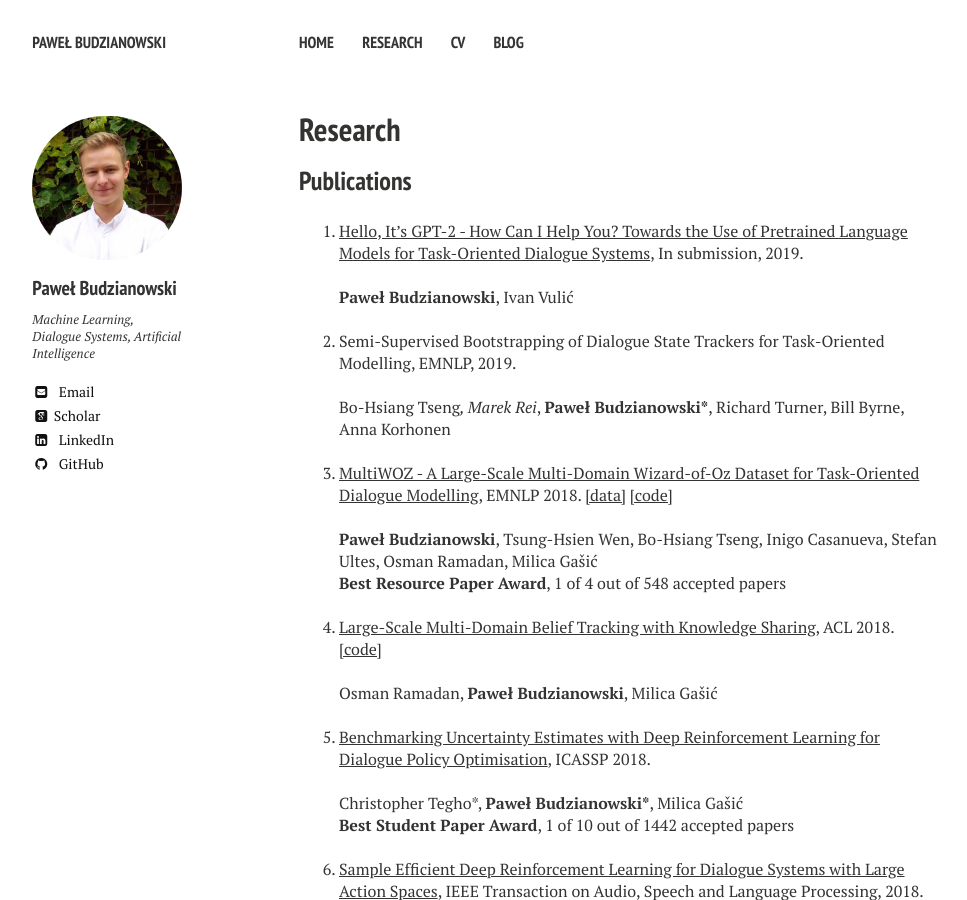
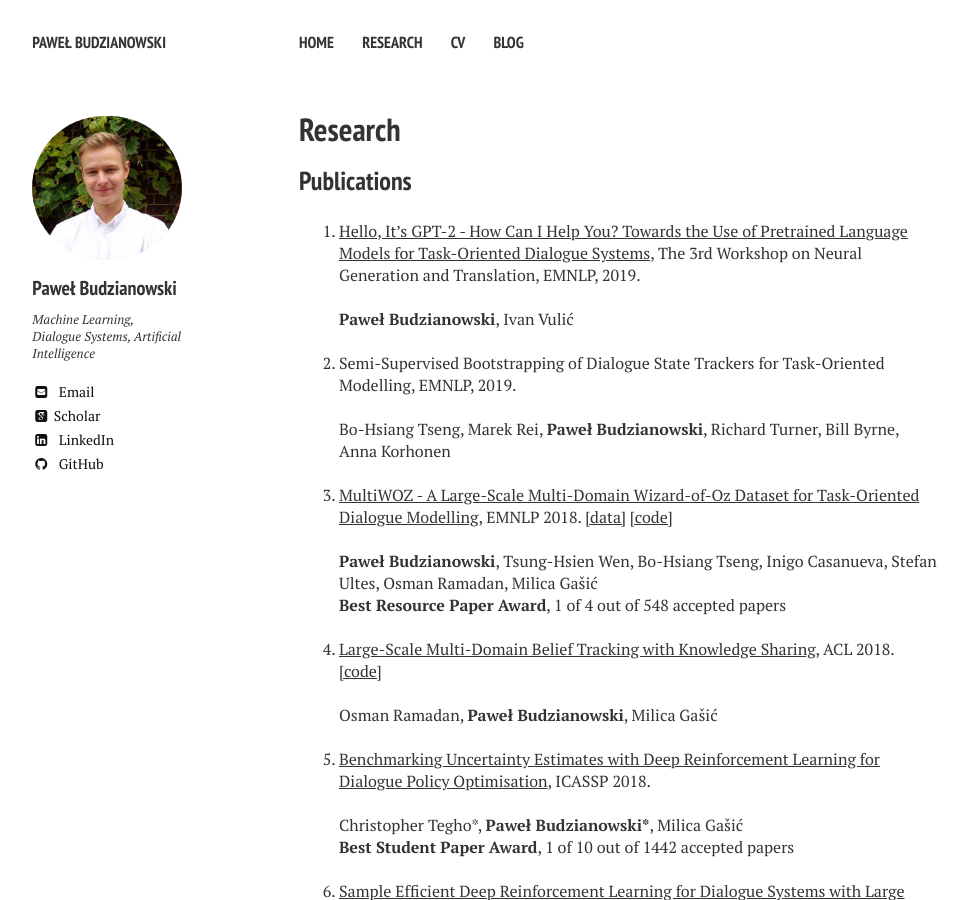
Before and after one commit to pawel-polyai/budzianowski.github.io, a Jekyll site: the page built from research.md, in a window 1280 px wide and 900 px high. Shown: the whole window, without its empty margins (21-988 px from the left). Built offline with Jekyll 4.4.1, drawn with Linux system fonts in a browser that asks for light colours; nearby versions of some CDN libraries; some web fonts are replaced.

Commit message:
Update research.md

```diff
--- a/research.md
+++ b/research.md
@@ -8,7 +8,7 @@ comments: false
 ---
 
 ## Publications
-11. [Hello, It’s GPT-2 - How Can I Help You? Towards the Use of Pretrained Language Models for Task-Oriented Dialogue Systems](https://arxiv.org/pdf/1907.05774.pdf), In submission, 2019.
+11. [Hello, It’s GPT-2 - How Can I Help You? Towards the Use of Pretrained Language Models for Task-Oriented Dialogue Systems](https://arxiv.org/pdf/1907.05774.pdf), The 3rd Workshop on Neural Generation and Translation, EMNLP, 2019.
 <br/>
 <br/>
 <b>Paweł Budzianowski</b>, Ivan Vulić
@@ -17,7 +17,7 @@ comments: false
 10. Semi-Supervised Bootstrapping of Dialogue State Trackers for Task-Oriented Modelling, EMNLP, 2019.
 <br/>
 <br/>
-Bo-Hsiang Tseng*, Marek Rei*, <b>Paweł Budzianowski*</b>, Richard Turner, Bill Byrne, Anna Korhonen
+Bo-Hsiang Tseng, Marek Rei, <b>Paweł Budzianowski</b>, Richard Turner, Bill Byrne, Anna Korhonen
 <br />
 <br />
 9. [MultiWOZ - A Large-Scale Multi-Domain Wizard-of-Oz Dataset for Task-Oriented Dialogue Modelling](https://arxiv.org/abs/1810.00278), EMNLP 2018. [[data]](http://dialogue.mi.eng.cam.ac.uk/index.php/corpus/) [[code]](https://github.com/budzianowski/multiwoz)
```
